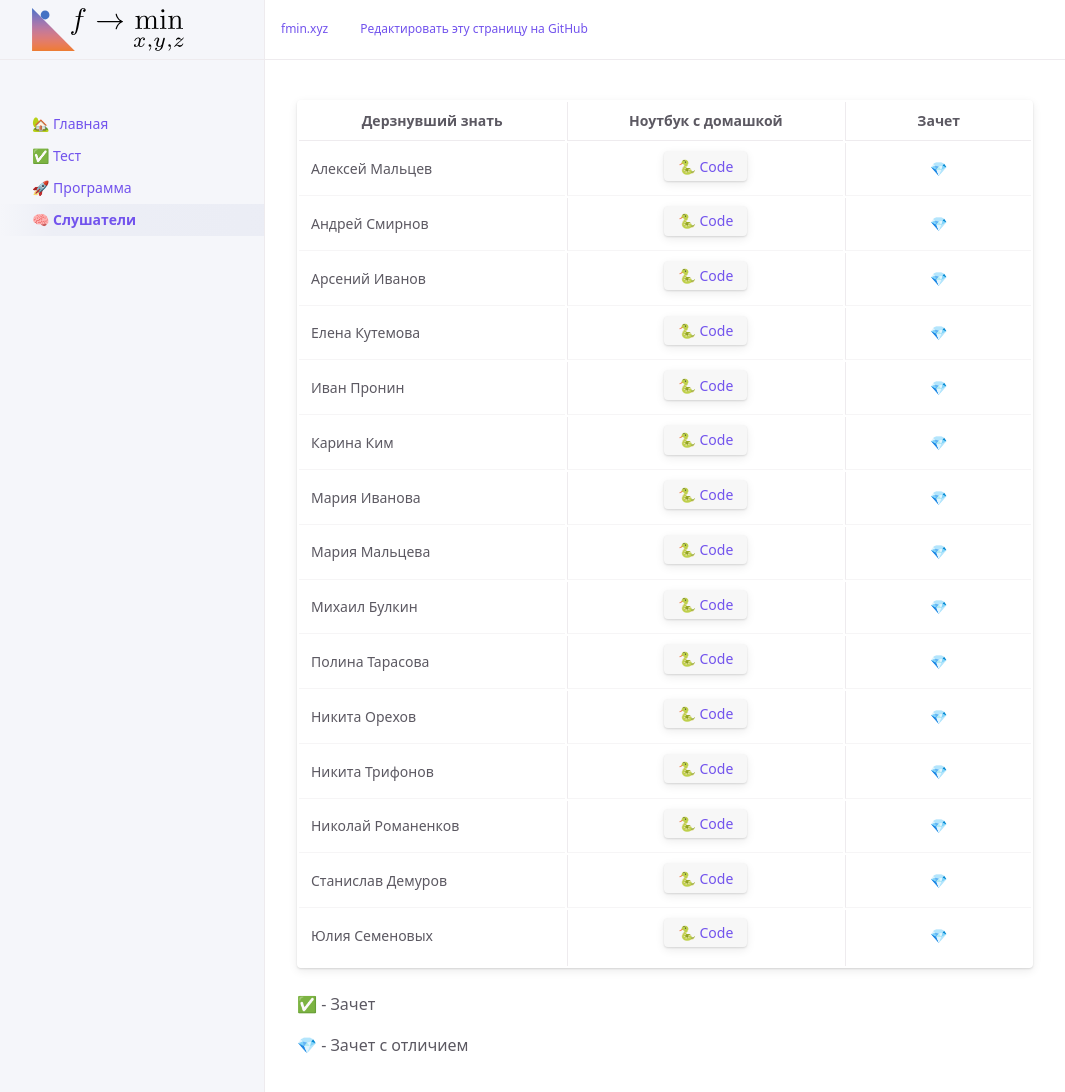
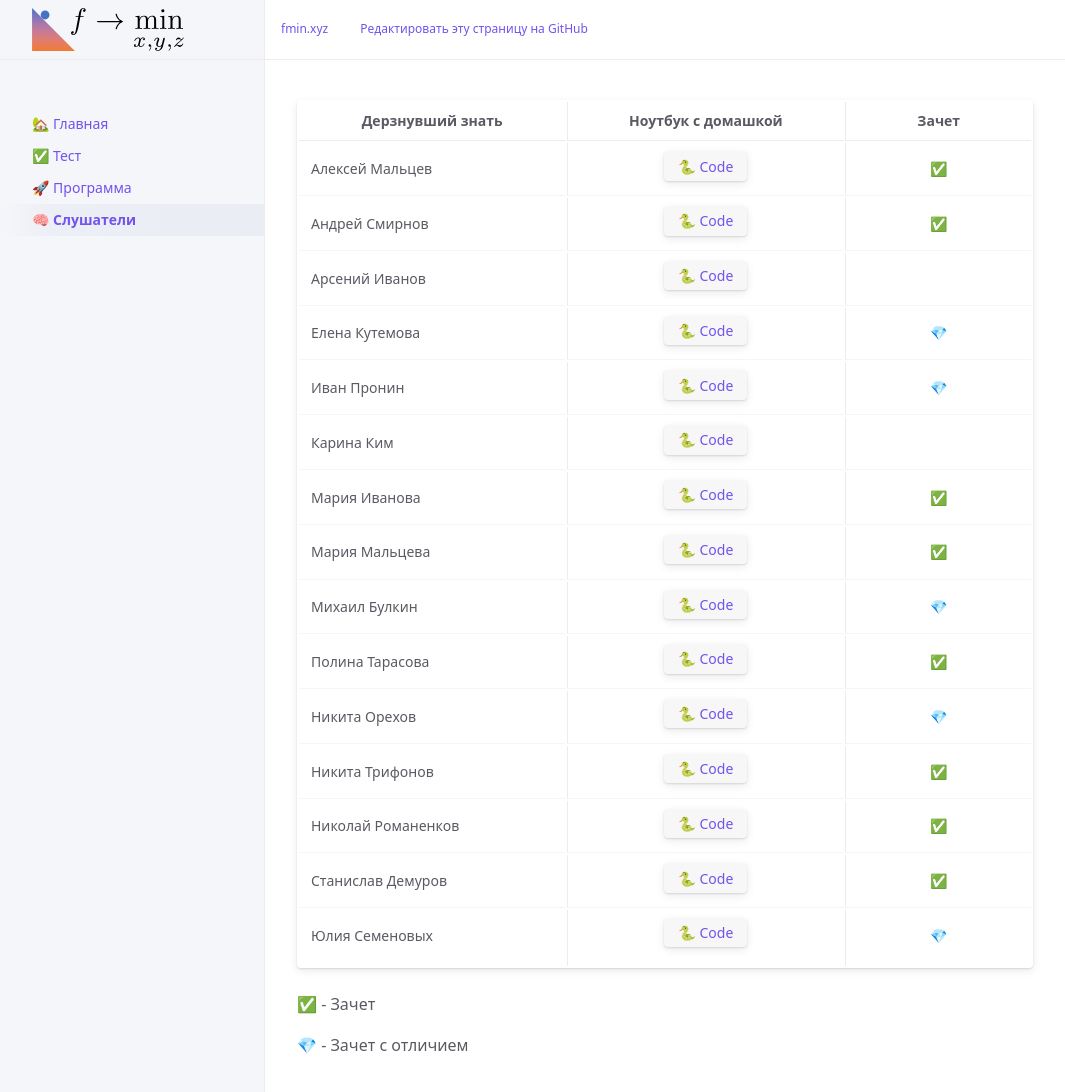
Before and after one commit to MerkulovDaniil/sber223, a Jekyll site: the page built from students.md, in a window 1280 px wide and 1107 px high. Shown: the top 1092 px of the window, without its empty margins (107-1172 px from the left). Built offline with Jekyll 4.4.1, drawn with Linux system fonts in a browser that asks for light colours; our own code applies the rules of GitHub Pages for plain Markdown files; a script that is not in the unit is left out.

```diff
--- a/students.md
+++ b/students.md
@@ -5,20 +5,20 @@ nav_order: 4
 
 | Дерзнувший знать     | Ноутбук с домашкой | Зачет |
 |----------------------|:------------------:|:---:|
-| Алексей Мальцев    | [🐍 Code](https://colab.research.google.com/drive/1uiL7ATO4r3z2NkYCfRIIoc31tCHuiyzV?usp=sharing){: .btn } | 💎 |
-| Андрей Смирнов    | [🐍 Code](https://colab.research.google.com/drive/1s6XvvvSMV1B9pxrq8vzPCull8qiwZcE8?usp=sharing){: .btn } | 💎 |
-| Арсений Иванов    | [🐍 Code](https://colab.research.google.com/drive/1l0lpnwd-DtrqOgvjZW95FsAnnTCRpQfr?usp=sharing){: .btn } | 💎 |
+| Алексей Мальцев    | [🐍 Code](https://colab.research.google.com/drive/1uiL7ATO4r3z2NkYCfRIIoc31tCHuiyzV?usp=sharing){: .btn } | ✅ |
+| Андрей Смирнов    | [🐍 Code](https://colab.research.google.com/drive/1s6XvvvSMV1B9pxrq8vzPCull8qiwZcE8?usp=sharing){: .btn } | ✅ |
+| Арсений Иванов    | [🐍 Code](https://colab.research.google.com/drive/1l0lpnwd-DtrqOgvjZW95FsAnnTCRpQfr?usp=sharing){: .btn } |  |
 | Елена Кутемова    | [🐍 Code](https://colab.research.google.com/drive/1z5n5TNTsYQeJXSDzc7gYt9W1N4yGgisl?usp=sharing){: .btn } | 💎 |
 | Иван Пронин    | [🐍 Code](https://colab.research.google.com/drive/12fHOfwbNJcKn14oK8D-Y_e4nHK0-4HrZ?usp=sharing){: .btn } | 💎 |
-| Карина Ким    | [🐍 Code](https://colab.research.google.com/drive/1zGBfy6lQAzsKt2Ccy3EiI_-xKcrzcDf2?usp=sharing){: .btn } | 💎 |
-| Мария Иванова    | [🐍 Code](https://colab.research.google.com/drive/1zdycxUU9ABxDdHfAReD1Acn6ginCXKtY?usp=sharing){: .btn } | 💎 |
-| Мария Мальцева    | [🐍 Code](https://colab.research.google.com/drive/1h9qPcceaQ6J72jJTM8chcaSaiuuv6i8Q?usp=sharing){: .btn } | 💎 |
+| Карина Ким    | [🐍 Code](https://colab.research.google.com/drive/1zGBfy6lQAzsKt2Ccy3EiI_-xKcrzcDf2?usp=sharing){: .btn } |  |
+| Мария Иванова    | [🐍 Code](https://colab.research.google.com/drive/1zdycxUU9ABxDdHfAReD1Acn6ginCXKtY?usp=sharing){: .btn } | ✅ |
+| Мария Мальцева    | [🐍 Code](https://colab.research.google.com/drive/1h9qPcceaQ6J72jJTM8chcaSaiuuv6i8Q?usp=sharing){: .btn } | ✅ |
 | Михаил Булкин    | [🐍 Code](https://colab.research.google.com/drive/1ki_S_FPHsakf2tduuz0dIyJvByaJaFHB?usp=sharing){: .btn } | 💎 |
-| Полина Тарасова    | [🐍 Code](https://colab.research.google.com/drive/1LrUbCTw-Nxjpme3Nlt9Lw68gEDnbre9r?usp=sharing){: .btn } | 💎 |
+| Полина Тарасова    | [🐍 Code](https://colab.research.google.com/drive/1LrUbCTw-Nxjpme3Nlt9Lw68gEDnbre9r?usp=sharing){: .btn } | ✅ |
 | Никита Орехов    | [🐍 Code](https://colab.research.google.com/drive/1wyF9VcCc-6x8r5BCX5cEC3lYTLxCF8AD?usp=sharing){: .btn } | 💎 |
-| Никита Трифонов    | [🐍 Code](https://colab.research.google.com/drive/1aNvDp5dz2o6NJJSgTmIscGXNLccgZFBu?usp=sharing){: .btn } | 💎 |
-| Николай Романенков    | [🐍 Code](https://colab.research.google.com/drive/1HoueCRH1JyfV4PbMSEDaPguwcWrJgMvb?usp=sharing){: .btn } | 💎 |
-| Станислав Демуров    | [🐍 Code](https://colab.research.google.com/drive/1rAF-RfQcrkM4jVE45yAwC8FyVS5SRXt1?usp=sharing){: .btn } | 💎 |
+| Никита Трифонов    | [🐍 Code](https://colab.research.google.com/drive/1aNvDp5dz2o6NJJSgTmIscGXNLccgZFBu?usp=sharing){: .btn } | ✅ |
+| Николай Романенков    | [🐍 Code](https://colab.research.google.com/drive/1HoueCRH1JyfV4PbMSEDaPguwcWrJgMvb?usp=sharing){: .btn } | ✅ |
+| Станислав Демуров    | [🐍 Code](https://colab.research.google.com/drive/1rAF-RfQcrkM4jVE45yAwC8FyVS5SRXt1?usp=sharing){: .btn } | ✅ |
 | Юлия Семеновых    | [🐍 Code](https://colab.research.google.com/drive/1g0nEA0QeXB695aS172oOtRnFBm1ReuX1?usp=sharing){: .btn } | 💎 |
 
 
```
